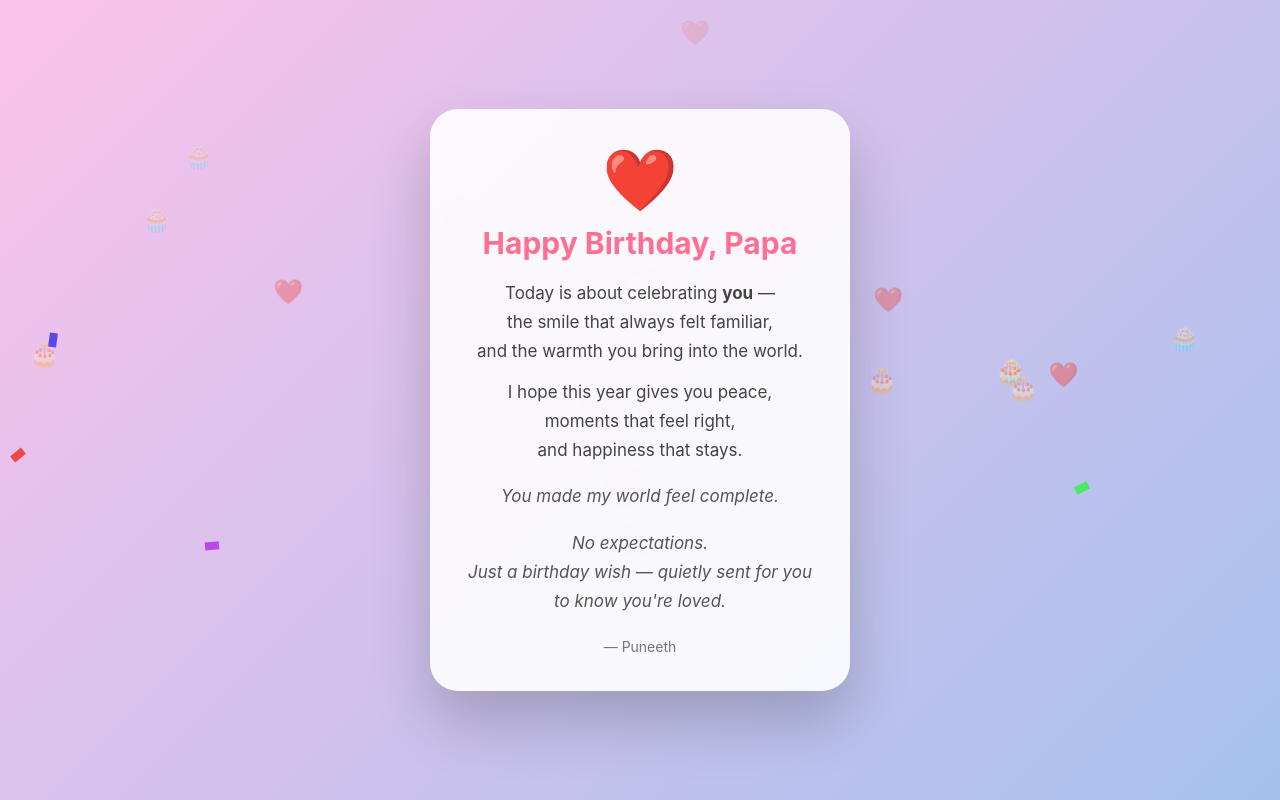
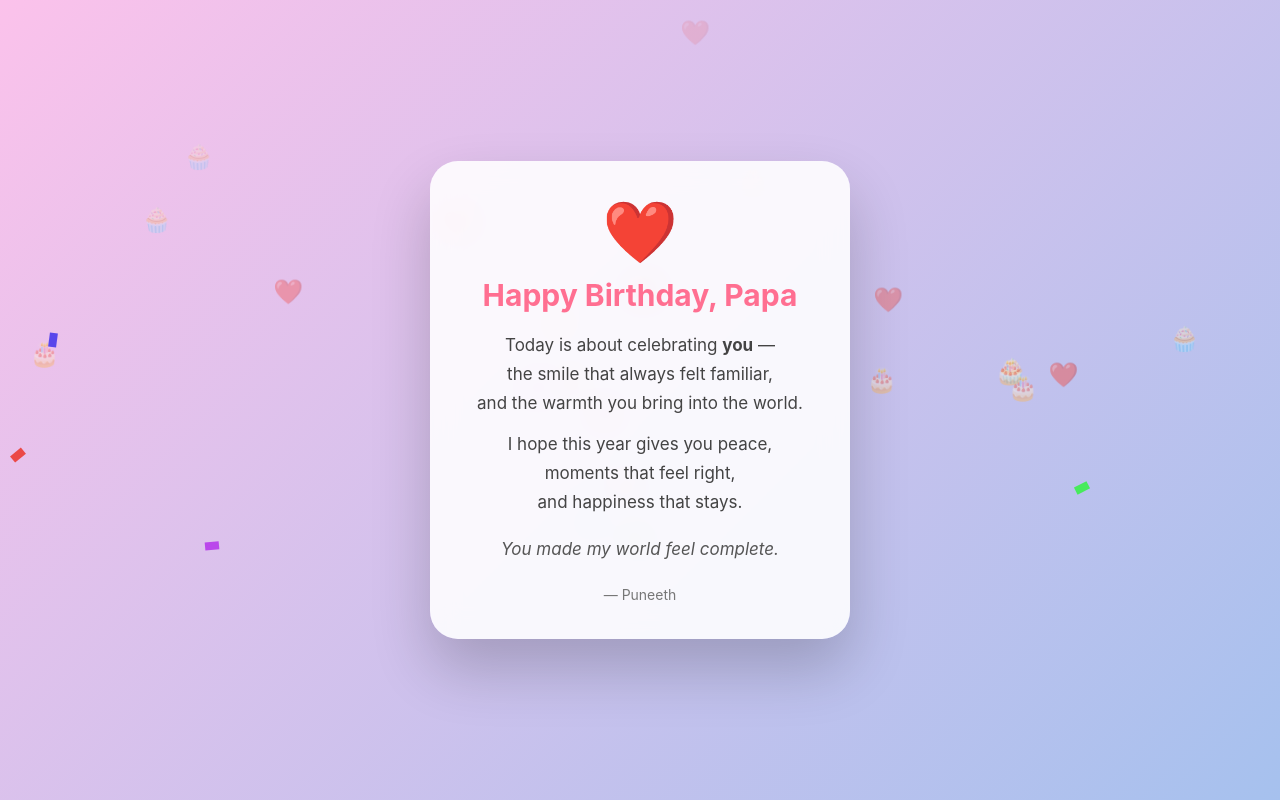
Before and after one commit to Puneeth076/birthday, a plain HTML site: page index.html in a window 1280 px wide. Shown: the top 800 px of the page. Drawn offline with Linux system fonts and the light colour scheme.

Commit message:
Add files via upload

```diff
--- a/index.html
+++ b/index.html
@@ -136,10 +136,6 @@ p {
     You made my world feel complete.
   </p>
 
-  <p class="quote">
-    No expectations.<br>
-    Just a birthday wish — quietly sent for you to know you're loved.
-  </p>
 
   <div class="signature">
     — Puneeth
```
